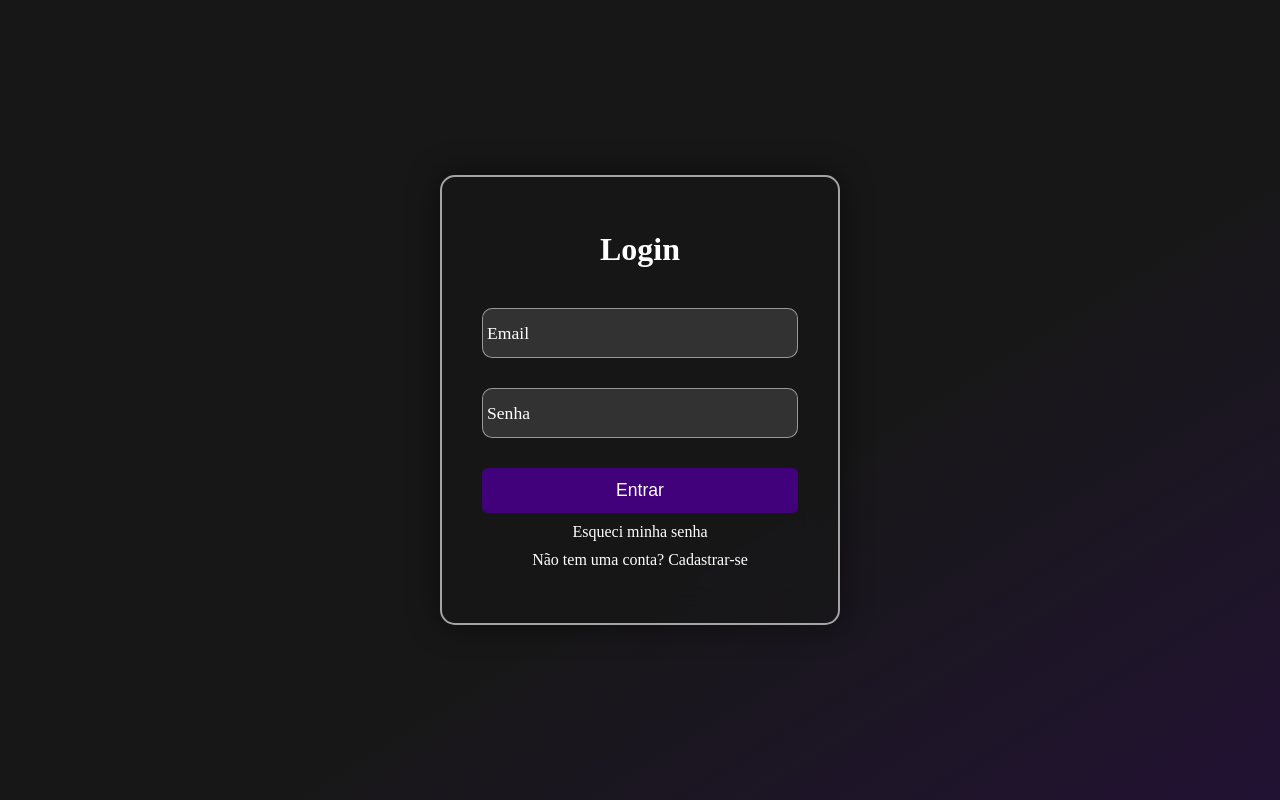
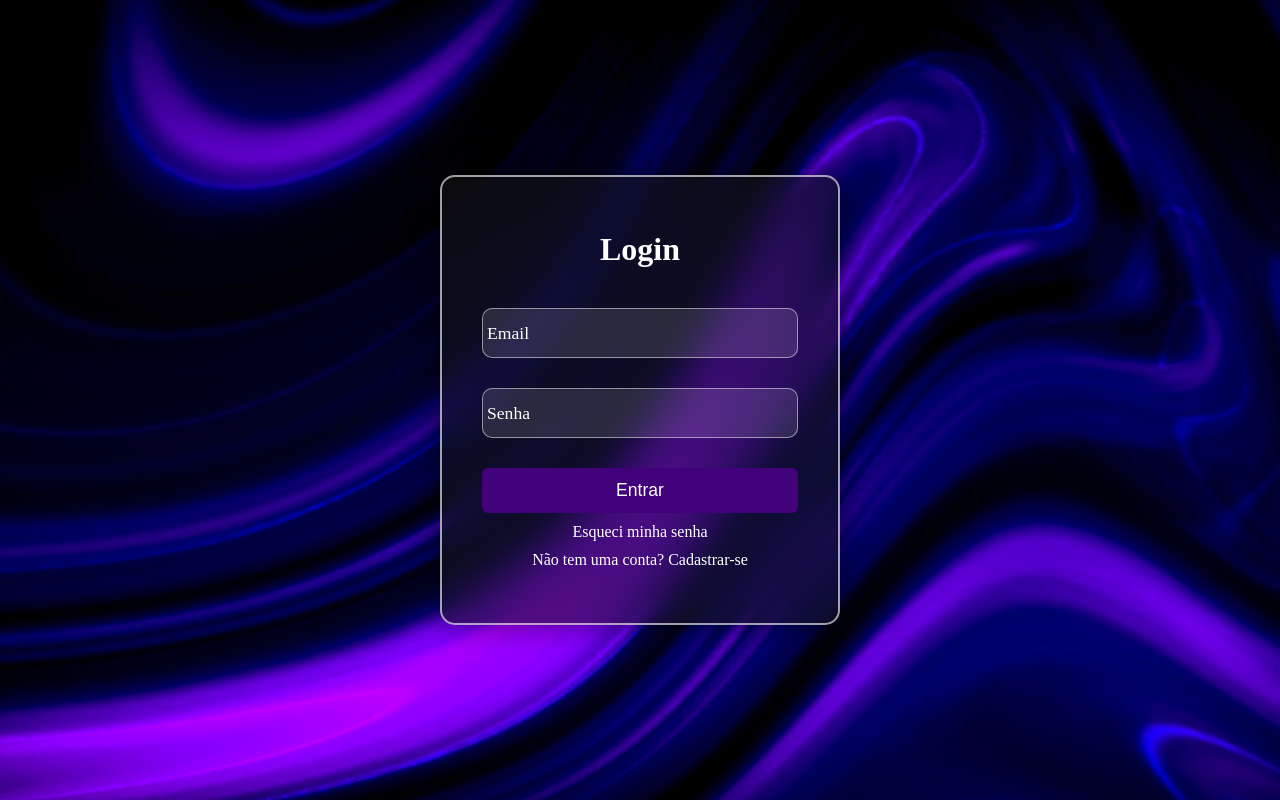
Before and after one commit to cristeer/login-page-ath, a Vue app: page / in a window 1280 px wide. Built offline with nearby package versions, Linux system fonts and the light colour scheme.

Commit message:
relase frontend

```diff
--- a/frontend/src/components/Login.vue
+++ b/frontend/src/components/Login.vue
@@ -1,23 +1,26 @@
 <script setup>
     import { ref } from 'vue'
 
-    const isLogin = ref(true) // Variável reativa para alternar entre as abas
+    // Variável para alternar entre as abas login/cadastro
+    const isLogin = ref(true)
 
     const name = ref('')
     const email = ref('')
     const password = ref('')
 
+    //evento de submit do login
     const login = () => {
         console.log("Tentativa de login:", email.value, password.value)
     }
 
+    //evento de submit do cadastro
     const register = () => {
         console.log("Tentativa de registro:", name.value, email.value, password.value)
     }
 </script>
 
 <template>
-    <body>
+    <main>
         <div class="caixa" :class="{ active: !isLogin }">
             <div class="login_form">
                 <h1>Login</h1>
@@ -75,7 +78,7 @@
             </div>
 
         </div>
-    </body>
+    </main>
 </template>
 
 <style>
@@ -85,13 +88,17 @@
         box-sizing: border-box;
     }
 
-    body {
+    main {
         display: flex;
         justify-content: center;
         align-items: center;
         height: 100vh;
         width: 100vw;
-        background-image: linear-gradient(to bottom right, oklch(20.5% 0 0) 60%, #221133);
+        /* background-image: linear-gradient(to bottom right, oklch(20.5% 0 0) 60%, #221133); */
+        background-image: url('../../public/background.jpg');
+        background-size: cover;
+        background-position: center;
+        background-repeat: no-repeat;
     }
 
     .caixa {
@@ -125,23 +132,27 @@
         position: absolute;
         width: 100%;
         padding: 40px;
-        transition: transform 0.5s ease; /* Animação suave entre as abas */
+        transition: transform 0.5s ease; /* Animação entre as abas */
     }
 
     .login_form {
-        transform: translateX(0); /* Fica no centro por padrão */
+        /* ficar no centro por padrão */
+        transform: translateX(0);
     }
 
     .registration_form {
-        transform: translateX(400px); /* Fica escondido na direita por padrão */
+        /* ficar escondido na direita por padrão */
+        transform: translateX(400px);
     }
 
     .caixa.active .login_form {
-        transform: translateX(-400px); /* Quando ativo, desliza o login para a esquerda */
+        /* deslizar o login para a esquerda */
+        transform: translateX(-400px);
     }
 
     .caixa.active .registration_form {
-        transform: translateX(0); /* Quando ativo, traz o registro para o centro */
+        /* deslizar cadastro para o centro */
+        transform: translateX(0);
     }
 
     .input-box {
```
Also changed, not shown: frontend/public/background.jpg (added), 1 other file (tests, documents, lock files or other folders).
